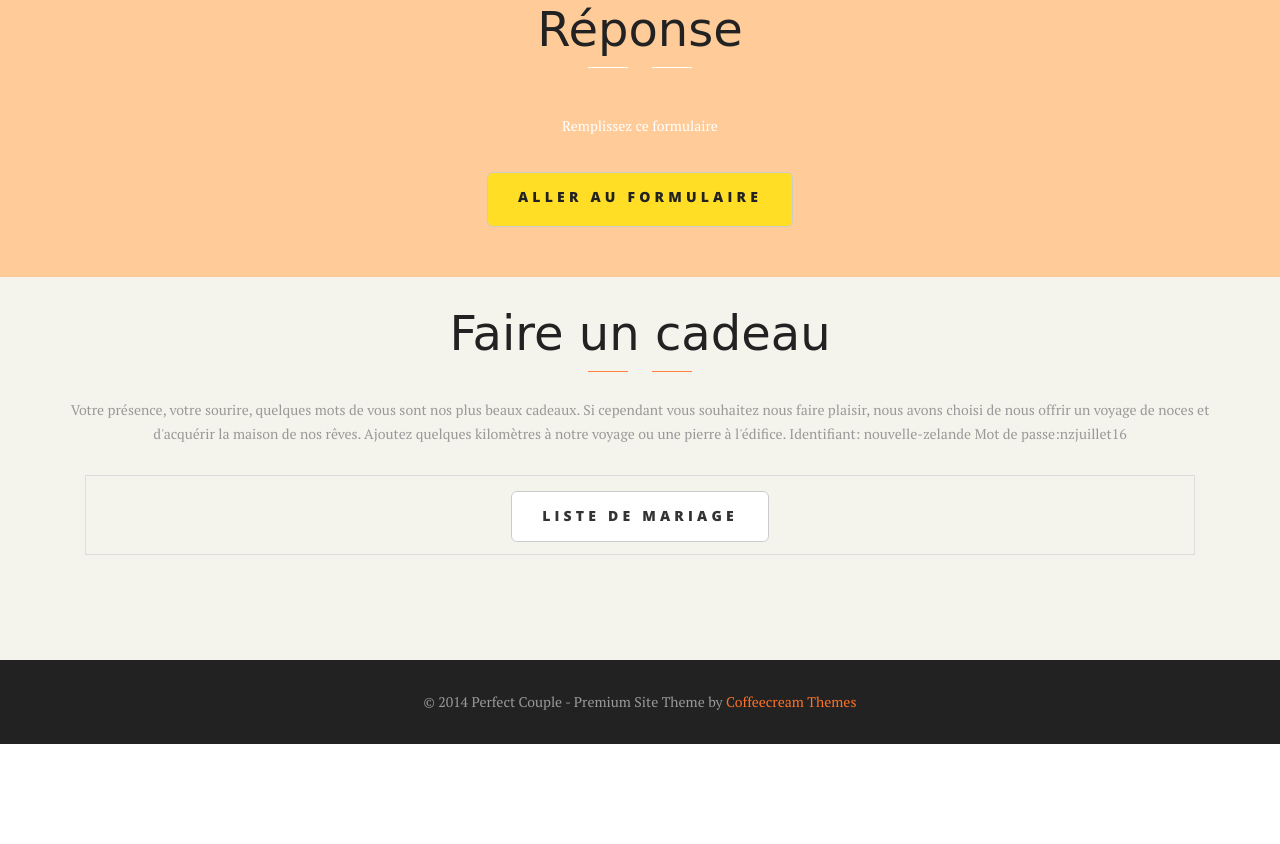
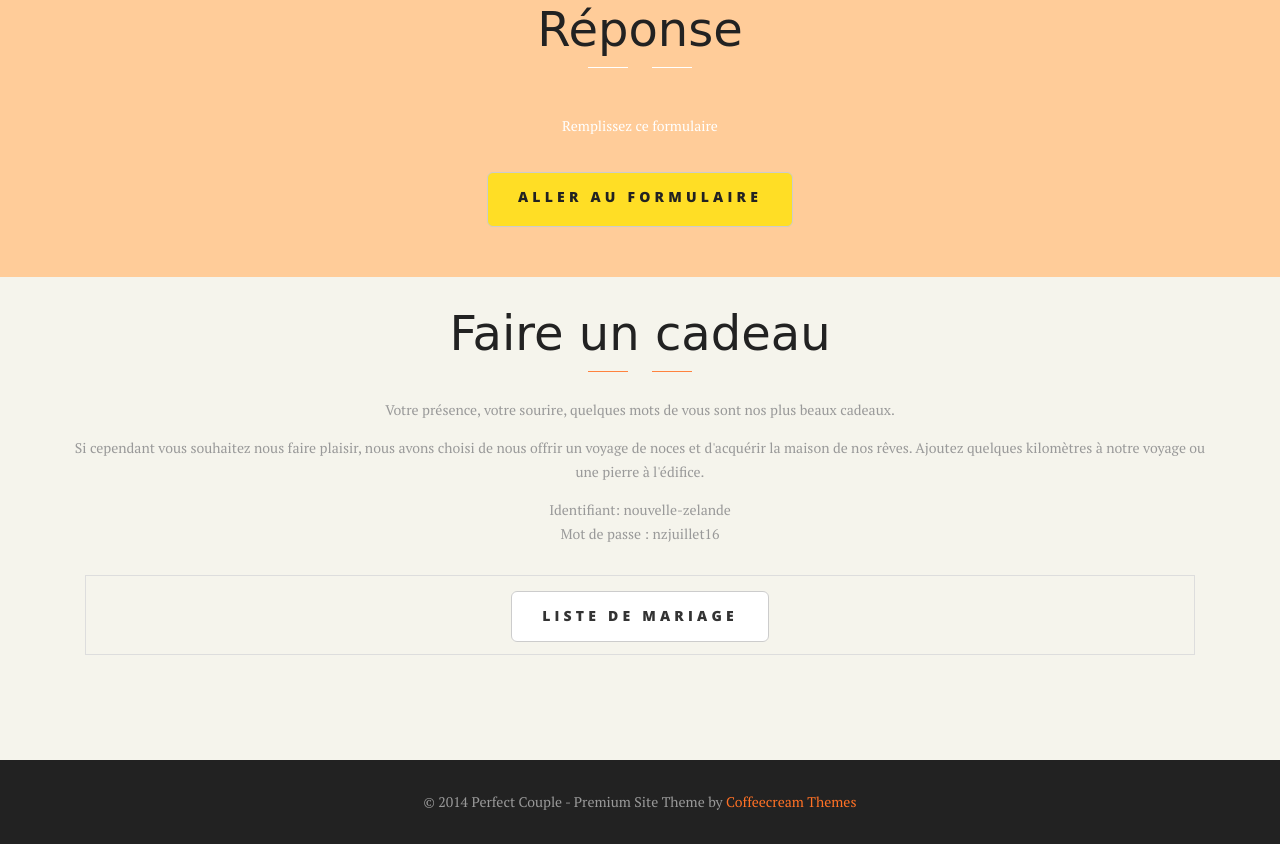
Before and after one commit to agnes-xavier/agnes-xavier.github.io, a plain HTML site: page index.html in a window 1280 px wide. Shown: the part 5290-6134 px from the top of the page. Before the commit the page ends 6034 px from the top, so only its background shows below. Drawn offline with nearby package versions, Linux system fonts and the light colour scheme; some packages are replaced by stand-ins of ours; a web font is replaced by a local one.

Commit message:
sugar changes

```diff
--- a/index.html
+++ b/index.html
@@ -685,28 +685,24 @@
 					<!-- <i class="fa fa-heart"></i> -->
 					<span></span></p>
 
-                                        <p>
+					<p>Votre présence, votre sourire, quelques
+					mots de vous sont nos plus beaux
+                    cadeaux.</p>
 
-					Votre présence, votre sourire, quelques
-					mots de vous sont nos plus beaux
-					cadeaux.
-
-					Si cependant vous souhaitez nous faire
+                    <p>Si cependant vous souhaitez nous faire
 					plaisir, nous avons choisi de nous
 					offrir un voyage de noces et d'acquérir
 					la maison de nos rêves.
+					Ajoutez quelques kilomètres à notre
+                    voyage ou une pierre à l'édifice.</p>
 
-					Ajoutez quelques kilomètres à notre
-					voyage ou une pierre à l'édifice.
+					<p>Identifiant: nouvelle-zelande
+                    <br/>
+                    Mot de passe : nzjuillet16</p>
 
-					Identifiant: nouvelle-zelande
-
-					Mot de passe:nzjuillet16
-
-
-						<div class="item">
-                                                  <a href="http://www.petit-mariage-entre-amis.fr/agnes-et-xavier/liste-de-mariage"><button type="button" class="btn btn-default btn-lg">Liste de mariage</button></a>
-                                                </div>
+                        <div class="item">
+                            <a href="http://www.petit-mariage-entre-amis.fr/agnes-et-xavier/liste-de-mariage"><button type="button" class="btn btn-default btn-lg">Liste de mariage</button></a>
+                        </div>
 
 					</div>
 				</div>
```
